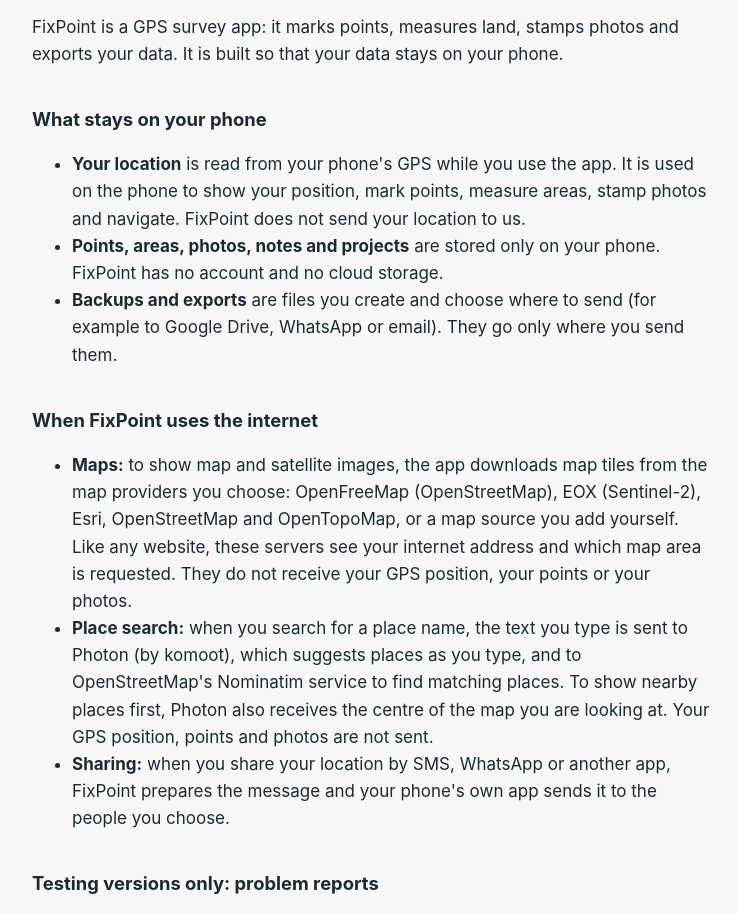
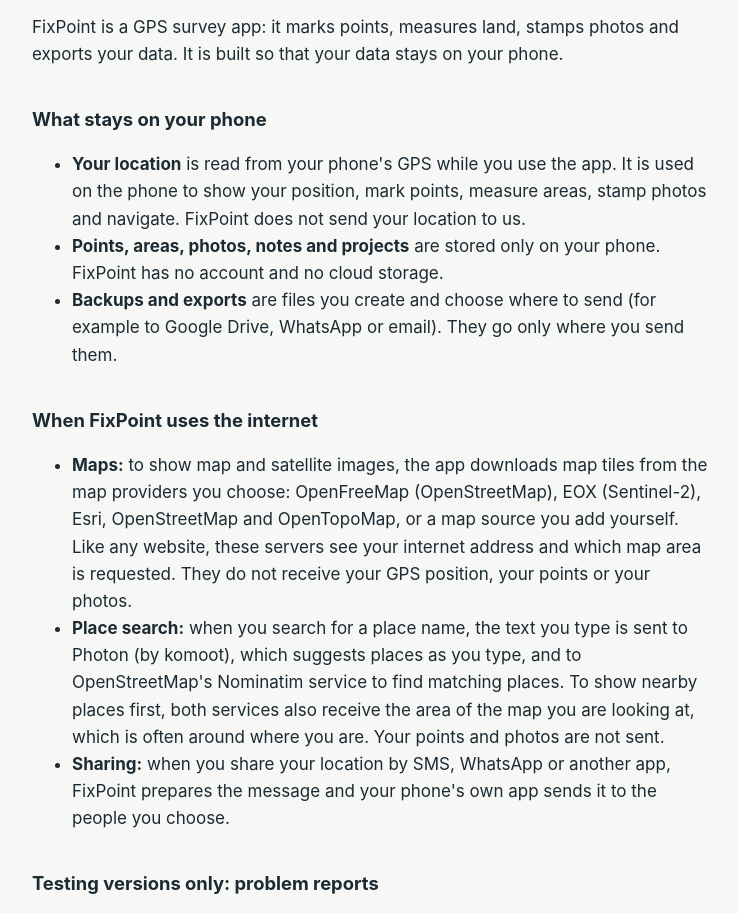
Before and after one commit to rishinkalra/fixpoint-privacy, a plain HTML site: page index.html in a window 1280 px wide. Shown: the part 141-1054 px from the top of the page, without its empty margins (268-1006 px from the left). Drawn offline with Linux system fonts and the light colour scheme.

Commit message:
Place search: say that the map area is sent

```diff
--- a/index.html
+++ b/index.html
@@ -31,7 +31,7 @@
 <h2>When FixPoint uses the internet</h2>
 <ul>
 <li><strong>Maps:</strong> to show map and satellite images, the app downloads map tiles from the map providers you choose: OpenFreeMap (OpenStreetMap), EOX (Sentinel-2), Esri, OpenStreetMap and OpenTopoMap, or a map source you add yourself. Like any website, these servers see your internet address and which map area is requested. They do not receive your GPS position, your points or your photos.</li>
-<li><strong>Place search:</strong> when you search for a place name, the text you type is sent to Photon (by komoot), which suggests places as you type, and to OpenStreetMap's Nominatim service to find matching places. To show nearby places first, Photon also receives the centre of the map you are looking at. Your GPS position, points and photos are not sent.</li>
+<li><strong>Place search:</strong> when you search for a place name, the text you type is sent to Photon (by komoot), which suggests places as you type, and to OpenStreetMap's Nominatim service to find matching places. To show nearby places first, both services also receive the area of the map you are looking at, which is often around where you are. Your points and photos are not sent.</li>
 <li><strong>Sharing:</strong> when you share your location by SMS, WhatsApp or another app, FixPoint prepares the message and your phone's own app sends it to the people you choose.</li>
 </ul>
 
```
